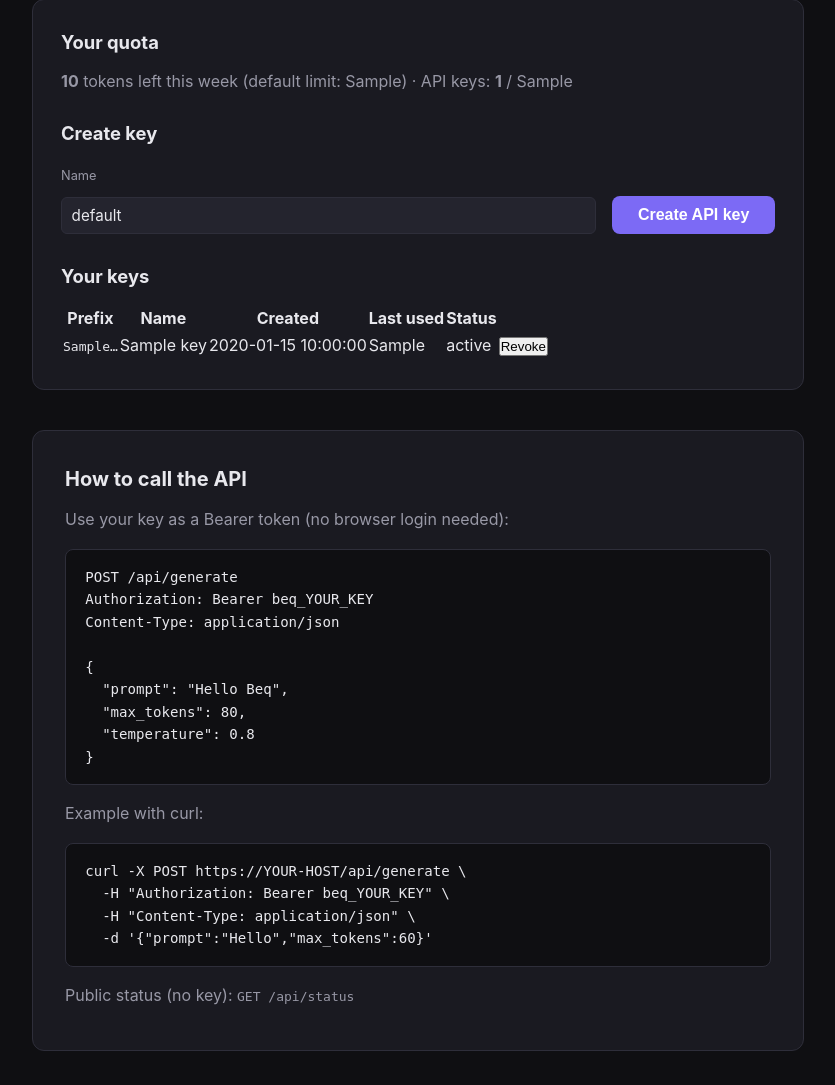
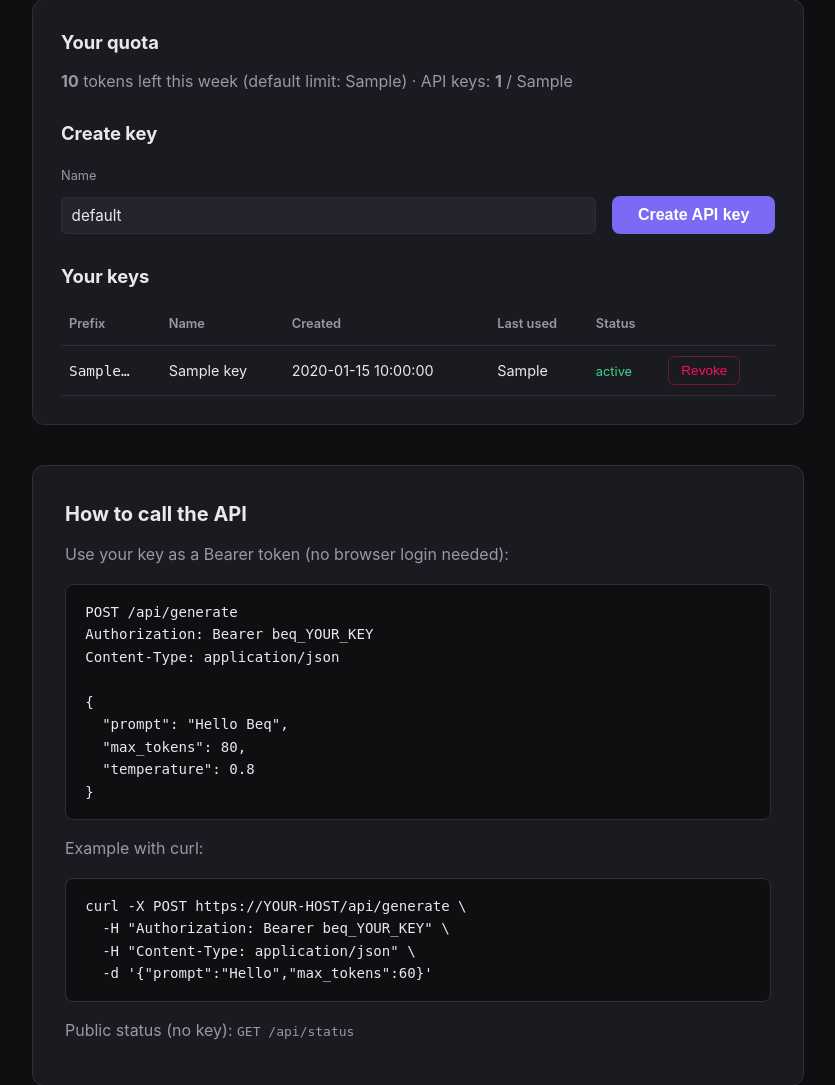
Before and after one commit to SlabyLol/beq-open-source, a FastAPI app: template web/templates/api.html in a window 1280 px wide. Shown: the part 380-1465 px from the top of the page, without its empty margins (222-1057 px from the left). Run offline with FastAPI, Linux system fonts and the light colour scheme; the template is opened without the code that fills it: most values are stand-ins (such as "Sample title", 1, 10 or a date in 2020); some libraries are stand-ins or nearby versions.

Commit message:
Styles for API dashboard table

```diff
--- a/web/static/style.css
+++ b/web/static/style.css
@@ -28,7 +28,6 @@ body {
     line-height: 1.6;
 }
 
-/* Navbar */
 .navbar {
     display: flex;
     justify-content: space-between;
@@ -90,6 +89,7 @@ input[type="password"] {
 .nav-links {
     display: flex;
     gap: 1.5rem;
+    flex-wrap: wrap;
 }
 
 .nav-links a {
@@ -103,7 +103,6 @@ input[type="password"] {
     color: var(--text);
 }
 
-/* Layout */
 .container {
     max-width: 820px;
     margin: 0 auto;
@@ -131,7 +130,6 @@ input[type="password"] {
     font-size: 1.05rem;
 }
 
-/* Alerts */
 .alert {
     padding: 1rem 1.25rem;
     border-radius: var(--radius);
@@ -157,9 +155,9 @@ input[type="password"] {
     padding: 0.6rem 0.8rem;
     border-radius: 6px;
     font-size: 0.85rem;
+    word-break: break-all;
 }
 
-/* Chat form */
 .chat-box {
     background: var(--surface);
     border: 1px solid var(--border);
@@ -243,7 +241,20 @@ textarea:focus {
     cursor: not-allowed;
 }
 
-/* Result */
+.btn-danger {
+    background: transparent;
+    color: var(--error);
+    border: 1px solid rgba(243, 18, 96, 0.4);
+    border-radius: 6px;
+    padding: 0.35rem 0.75rem;
+    font-size: 0.85rem;
+    cursor: pointer;
+}
+
+.btn-danger:hover {
+    background: rgba(243, 18, 96, 0.12);
+}
+
 .result {
     margin-top: 1.75rem;
     padding-top: 1.5rem;
@@ -273,7 +284,6 @@ textarea:focus {
     color: var(--text);
 }
 
-/* Cards */
 .info-cards {
     display: grid;
     grid-template-columns: repeat(auto-fit, minmax(220px, 1fr));
@@ -298,7 +308,6 @@ textarea:focus {
     color: var(--text-muted);
 }
 
-/* About page */
 .content {
     background: var(--surface);
     border: 1px solid var(--border);
@@ -337,7 +346,39 @@ textarea:focus {
     color: var(--text);
 }
 
-/* Footer */
+.api-table {
+    width: 100%;
+    border-collapse: collapse;
+    font-size: 0.9rem;
+}
+
+.api-table th,
+.api-table td {
+    text-align: left;
+    padding: 0.65rem 0.5rem;
+    border-bottom: 1px solid var(--border);
+}
+
+.api-table th {
+    color: var(--text-muted);
+    font-weight: 600;
+    font-size: 0.8rem;
+}
+
+.api-table tr.revoked td {
+    opacity: 0.5;
+}
+
+.tag-active {
+    color: var(--success);
+    font-size: 0.8rem;
+}
+
+.tag-revoked {
+    color: var(--error);
+    font-size: 0.8rem;
+}
+
 .footer {
     text-align: center;
     padding: 2rem;
@@ -346,7 +387,6 @@ textarea:focus {
     border-top: 1px solid var(--border);
 }
 
-/* Responsive */
 @media (max-width: 600px) {
     .navbar {
         flex-direction: column;
```
